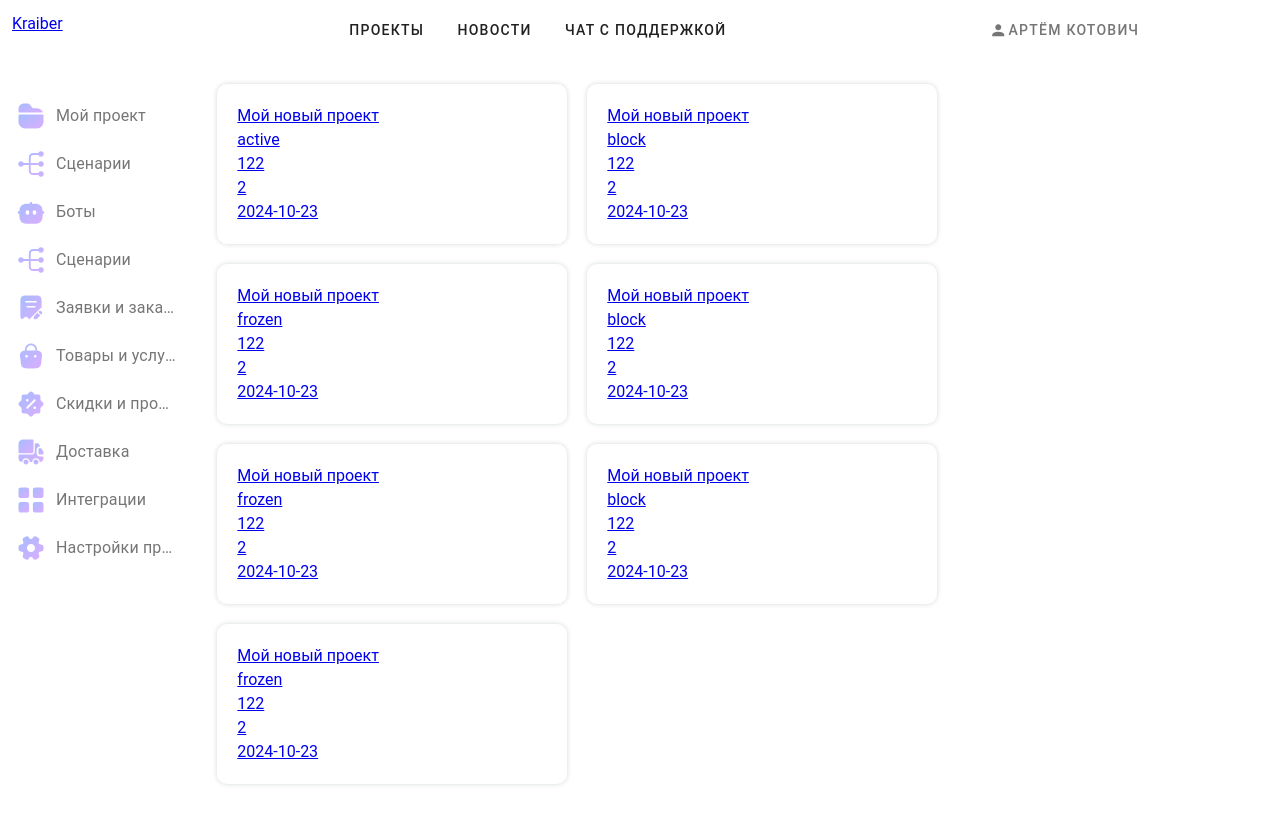
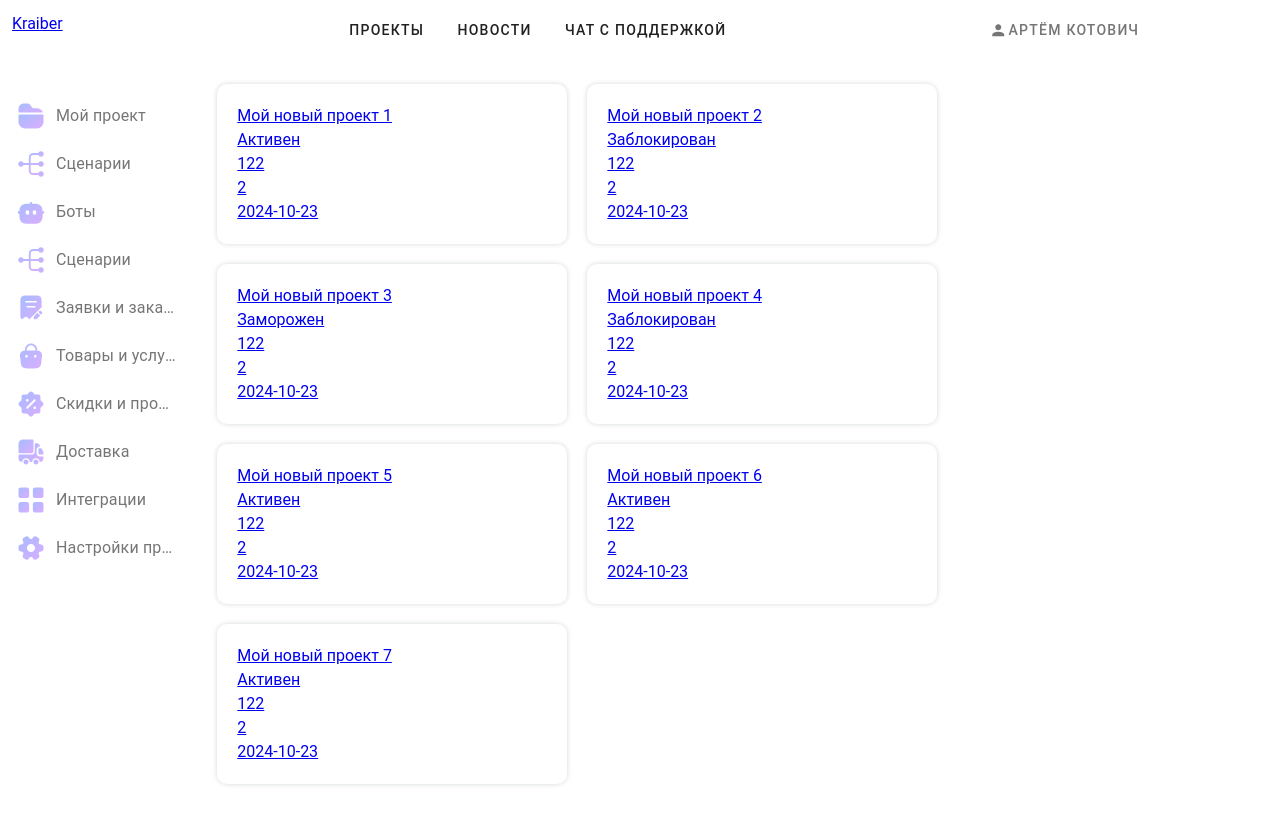
Before and after one commit to segakgd/kb_front, a Vue app: page /projects in a window 1280 px wide. Built offline with nearby package versions, Linux system fonts and the light colour scheme.

Commit message:
added projects

```diff
--- a/src/components/Projects.vue
+++ b/src/components/Projects.vue
@@ -30,7 +30,11 @@
         >
           <div>
             <div><span>{{ project.name }}</span></div>
-            <div>{{ project.status }}</div>
+            <div>
+              <span v-if="project.status === ProjectStatusEnum.Active">Активен</span>
+              <span v-else-if="project.status === ProjectStatusEnum.Block">Заблокирован</span>
+              <span v-else-if="project.status === ProjectStatusEnum.Frozen">Заморожен</span>
+            </div>
             <div>{{ project.orderCount }}</div>
             <div>{{ project.botCount }}</div>
             <div>{{ project.activeTo }}</div>
@@ -43,64 +47,70 @@
 
 <script lang="ts">
 import NavigateHeader from "@/components/common/NavigateHeader.vue";
+import {ProjectStatusEnum} from "@/components/common";
 
 export default {
   components: {NavigateHeader},
+  computed: {
+    ProjectStatusEnum() {
+      return ProjectStatusEnum
+    },
+  },
   data() {
     return {
       projects: [
         {
           id: 1,
-          name: 'Мой новый проект',
-          status: 'active',
+          name: 'Мой новый проект 1',
+          status: ProjectStatusEnum.Active,
           orderCount: '122',
           botCount: '2',
           activeTo: '2024-10-23',
         },
         {
           id: 2,
-          name: 'Мой новый проект',
-          status: 'block',
+          name: 'Мой новый проект 2',
+          status: ProjectStatusEnum.Block,
           orderCount: '122',
           botCount: '2',
           activeTo: '2024-10-23',
         },
         {
           id: 3,
-          name: 'Мой новый проект',
-          status: 'frozen',
+          name: 'Мой новый проект 3',
+          status: ProjectStatusEnum.Frozen,
           orderCount: '122',
           botCount: '2',
           activeTo: '2024-10-23',
         },
         {
           id: 4,
-          name: 'Мой новый проект',
-          status: 'block',
+          name: 'Мой новый проект 4',
+          status: ProjectStatusEnum.Block,
           orderCount: '122',
           botCount: '2',
           activeTo: '2024-10-23',
         },
         {
           id: 5,
-          name: 'Мой новый проект',
-          status: 'frozen',
+          name: 'Мой новый проект 5',
+          status: ProjectStatusEnum.Active,
           orderCount: '122',
           botCount: '2',
           activeTo: '2024-10-23',
         },
         {
           id: 6,
-          name: 'Мой новый проект',
-          status: 'block',
+          name: 'Мой новый проект 6',
+          status: ProjectStatusEnum.Active,
           orderCount: '122',
           botCount: '2',
           activeTo: '2024-10-23',
         },
         {
           id: 7,
-          name: 'Мой новый проект',
-          status: 'frozen',
+          name: 'Мой новый проект 7',
+          status: ProjectStatusEnum.Active,
           orderCount: '122',
           botCount: '2',
           activeTo: '2024-10-23',
--- /dev/null
+++ b/src/components/common.ts
@@ -0,0 +1,5 @@
+export enum ProjectStatusEnum {
+  Active = 'active',
+  Block = 'block',
+  Frozen = 'frozen',
+}
```
